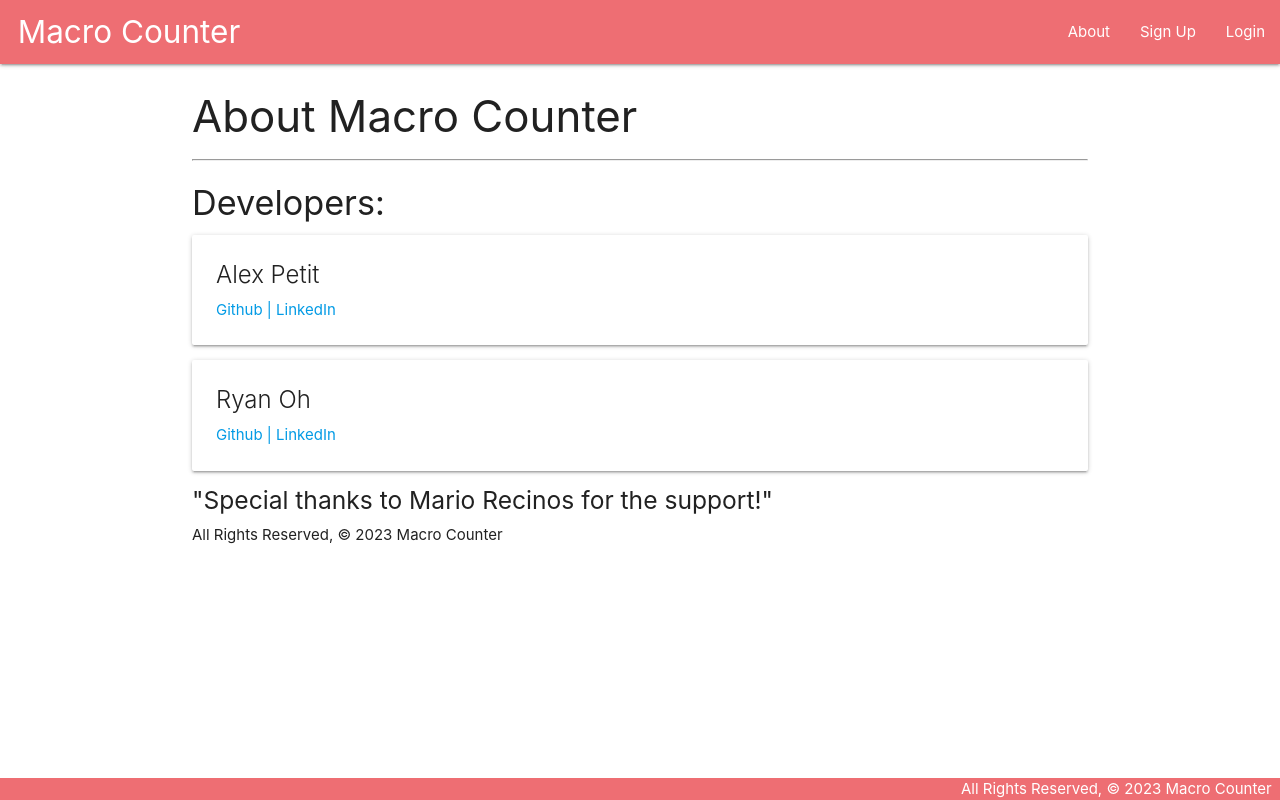
After one commit to alexpetit6/macrocounter, a Django app: page /about/ in a window 1280 px wide. The commit adds this page. Run offline with Django 4.2, Linux system fonts and the light colour scheme.

Commit message:
created about page

```diff
--- /dev/null
+++ b/main_app/templates/about.html
@@ -0,0 +1,25 @@
+{% extends 'base.html' %}
+
+{% block content %}
+
+<h3>About Macro Counter</h3>
+<hr />
+<h4>Developers:</h4>
+<div class="card">
+  <div class="card-content">
+    <span class="card-title">Alex Petit</span>
+    <a href="https://github.com/alexpetit6" target="_blank">Github |</a>
+    <a href="https://www.linkedin.com/in/alex-petit-large/" target="_blank">LinkedIn</a>
+  </div>
+</div>
+<div class="card">
+  <div class="card-content">
+    <span class="card-title">Ryan Oh</span>
+    <a href="https://github.com/ryanoh671" target="_blank">Github |</a>
+    <a href="https://www.linkedin.com/in/ryan-oh-dev/" target="_blank">LinkedIn</a>
+  </div>
+</div>
+<h5>"Special thanks to Mario Recinos for the support!"</h5>
+<footer>All Rights Reserved, &copy; 2023 Macro Counter</footer>
+
+{% endblock %}
--- a/main_app/templates/base.html
+++ b/main_app/templates/base.html
@@ -13,9 +13,7 @@
   <header class="navbar-fixed">
     <nav>
       <div class="nav-wrapper">
-        <ul>
-          <li><a href="/" class="left brand-logo">&nbsp;&nbsp;Macro Counter</a></li>
-        </ul>
+          <a href="/" class="left brand-logo">&nbsp;&nbsp;Macro Counter</a>
         <ul class="right">
           <li><a href="/about">About</a></li>
           {% if user.is_authenticated %}
@@ -36,7 +34,7 @@
     {% endblock %}
   </main>
   <footer class="page-footer">
-    <div class="right">All Rights Reserved, &copy; 2021 Macro Counter &nbsp;</div>
+    <div class="right">All Rights Reserved, &copy; 2023 Macro Counter &nbsp;</div>
   </footer>
 </body>
 </html>
--- a/main_app/templates/foods/index.html
+++ b/main_app/templates/foods/index.html
@@ -8,7 +8,11 @@
 </form>
 
 {% if search_results %}
-    <h2>Search Results For {{ ingr }}: Total {{ search_results.total }}</h2>
+    {% if ingr %}
+      <h3>Search Results For {{ ingr }}: </h3>
+    {% else %}
+      <h3>Results:</h3>
+    {% endif %}
     {% for result in search_results %}
       <div class="card">
         <div class="card-content">
--- a/main_app/urls.py
+++ b/main_app/urls.py
@@ -3,6 +3,7 @@ from . import views
 
 urlpatterns = [
   path('', views.home, name='home'),
+  path('about/', views.about, name='about'),
   path('accounts/signup/', views.signup, name='signup'),
   path('foods/search', views.search_food, name='search_food'),
   path('foods/food_details/<str:food_id>/', views.food_details, name='food_details'),
--- a/main_app/views.py
+++ b/main_app/views.py
@@ -14,7 +14,10 @@ from .forms import CustomUserCreationForm
 
 # Create your views here.
 def home(request):
-    return render(request, 'home.html')
+  return render(request, 'home.html')
+
+def about(request):
+  return render(request, 'about.html')
 
 def signup(request):
   error_message = ''
```
Also changed, not shown: main_app/templates/meals/meal_detail.html (+6 -6 lines).
